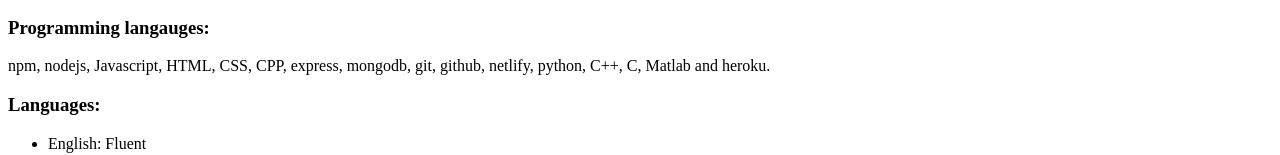
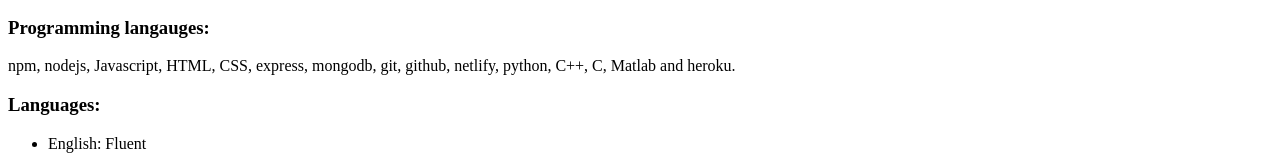
Before and after one commit to mukoedo1993/my_resume, a website: page app/index.html in a window 1280 px wide. Shown: the part 806-961 px from the top of the page. Drawn offline with Linux system fonts and the light colour scheme.

Commit message:
skillset modified

```diff
--- a/app/index.html
+++ b/app/index.html
@@ -83,7 +83,7 @@
   <div class="skillset">
     <h2>My main skillset:</h2>
     <h3>Programming langauges:</h3>
-    <p>npm, nodejs, Javascript, HTML, CSS, CPP, express, mongodb, git, github, netlify, python, C++, C, Matlab and heroku.</p>
+    <p>npm, nodejs, Javascript, HTML, CSS, express, mongodb, git, github, netlify, python, C++, C, Matlab and heroku.</p>
     <h3>Languages:</h3>
     <ul>
       <li>English: Fluent</li><br>
```
